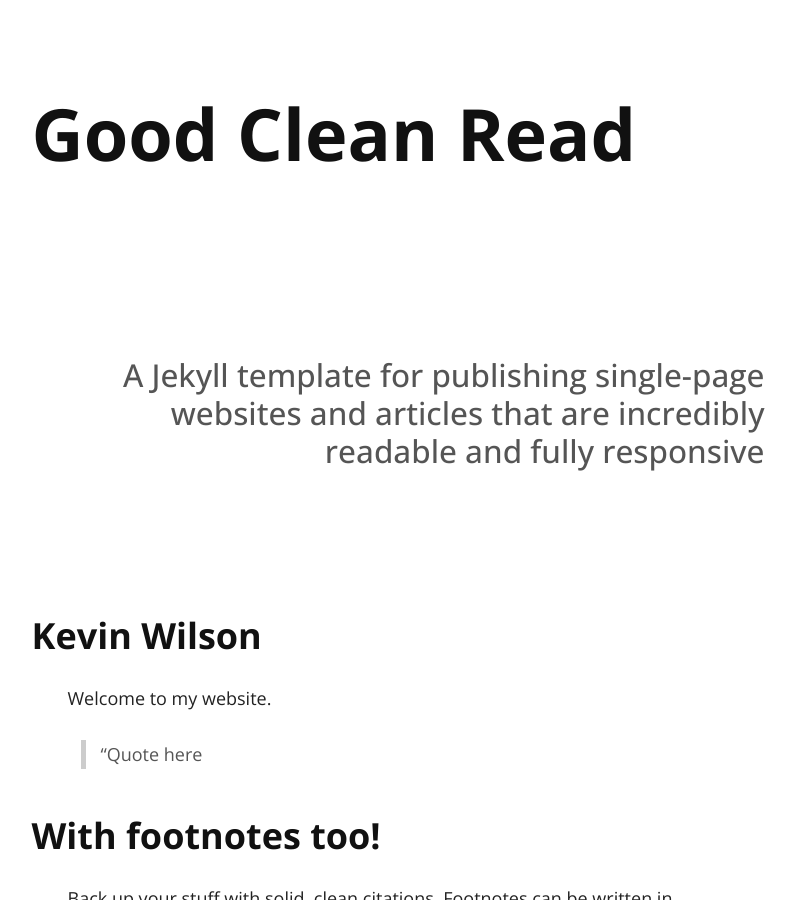
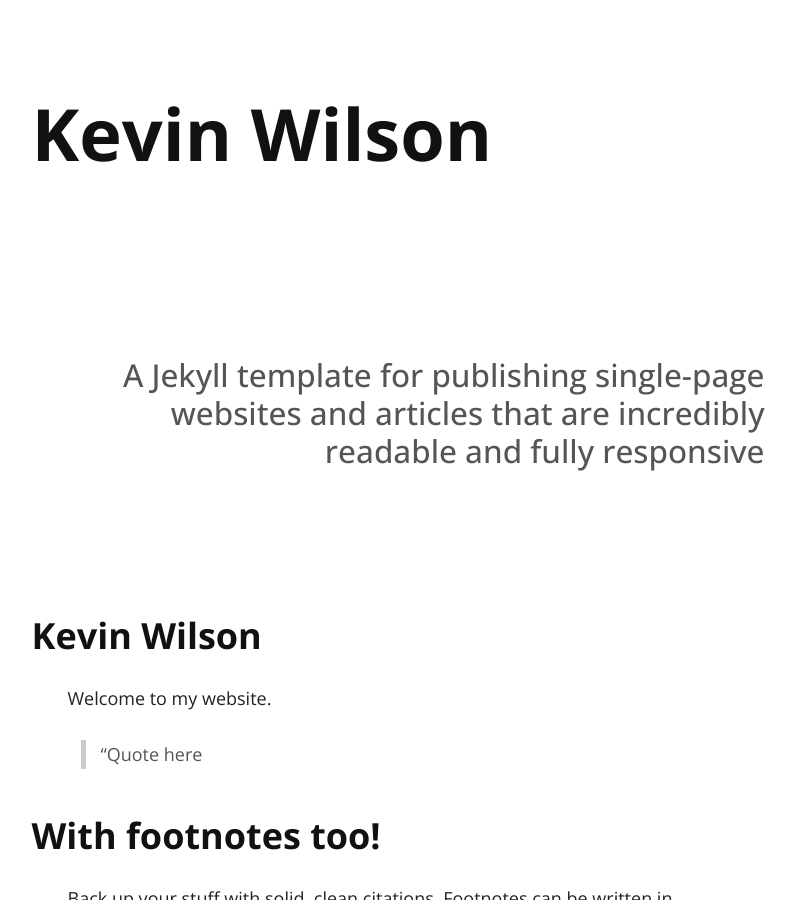
Before and after one commit to kevinwilson/kevinwilson.github.io, a Jekyll site: the page built from index.md, in a window 1280 px wide and 900 px high. Shown: the whole window, without its empty margins (260-1056 px from the left). Built offline with Jekyll 4.4.1, drawn with Linux system fonts in a browser that asks for light colours; nearby versions of some CDN libraries; our own code applies the rules of GitHub Pages for plain Markdown files; part of the change alters nothing that is shown.

Commit message:
Updated site config

```diff
--- a/_config.yml
+++ b/_config.yml
@@ -1,8 +1,8 @@
 # Site settings
-title: Good Clean Read
-tag_text: Good Clean Read
-description: A responsive template for publishing single-page websites, articles that are easy on the eyes
-url: "http://127.0.0.1:4000"
+title: Kevin Wilson, MPH MS
+tag_text: Kevin Wilson
+description: Public health informatician, computer programmer, and epidemiologist with global health experience.
+url: "http://kevinwilson.github.io"
 baseurl: ""
 
 font-awesome-include: true # make this false if you don't need font-awesome
```
